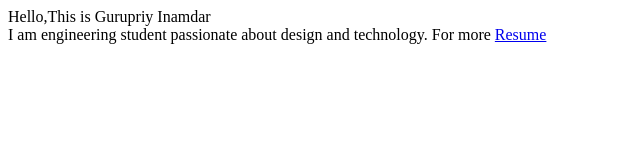
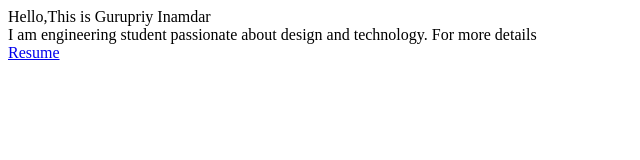
Before and after one commit to Gurupriy/Gurupriy, a plain HTML site: page index.html in a window 1280 px wide. Shown: the whole page, without its empty margins (0-640 px from the left). Drawn offline with Linux system fonts and the light colour scheme.

Commit message:
Intial Commit

```diff
--- a/index.html
+++ b/index.html
@@ -6,7 +6,8 @@
   <p>
     Hello,This is Gurupriy Inamdar
     <br>I am engineering student passionate about design and technology.
-    For more
+    For more details
+    <br>
     <a href="./resume.pdf">Resume</a>
   </p>
 </body>
```
